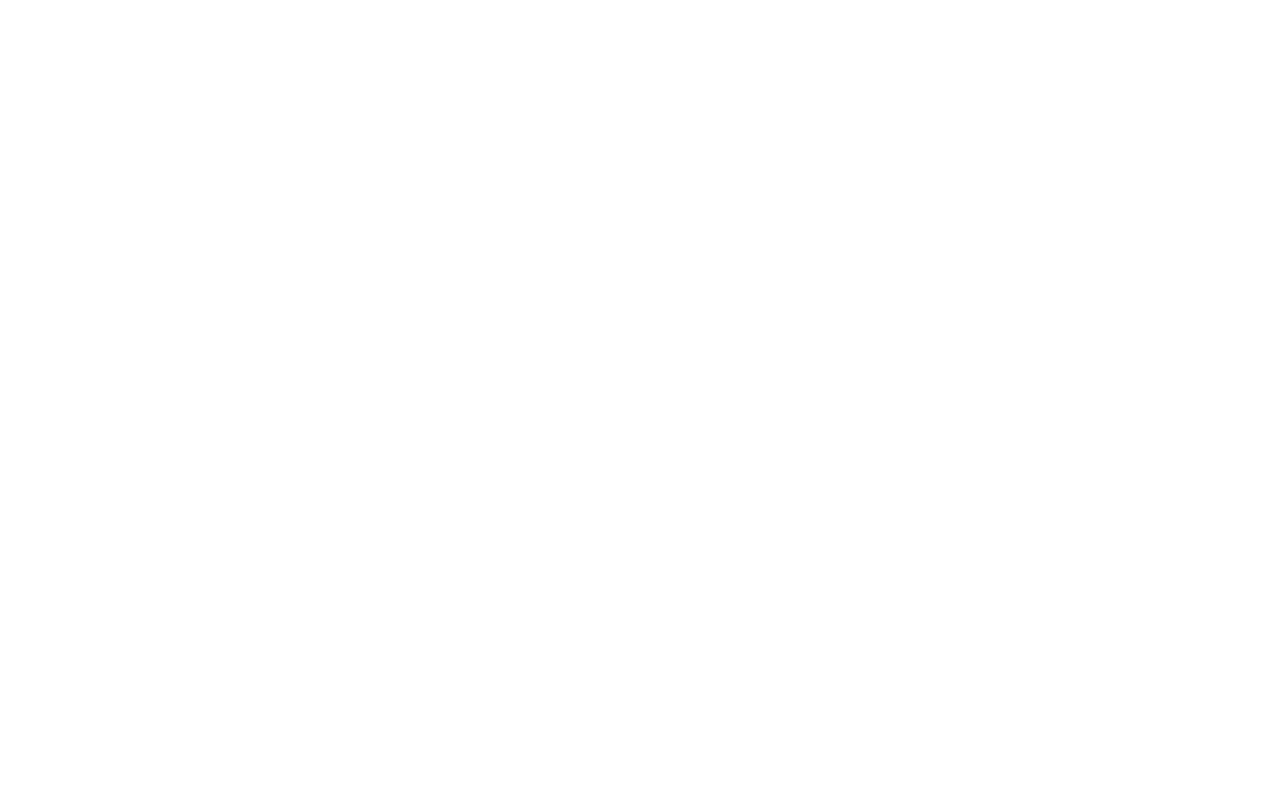
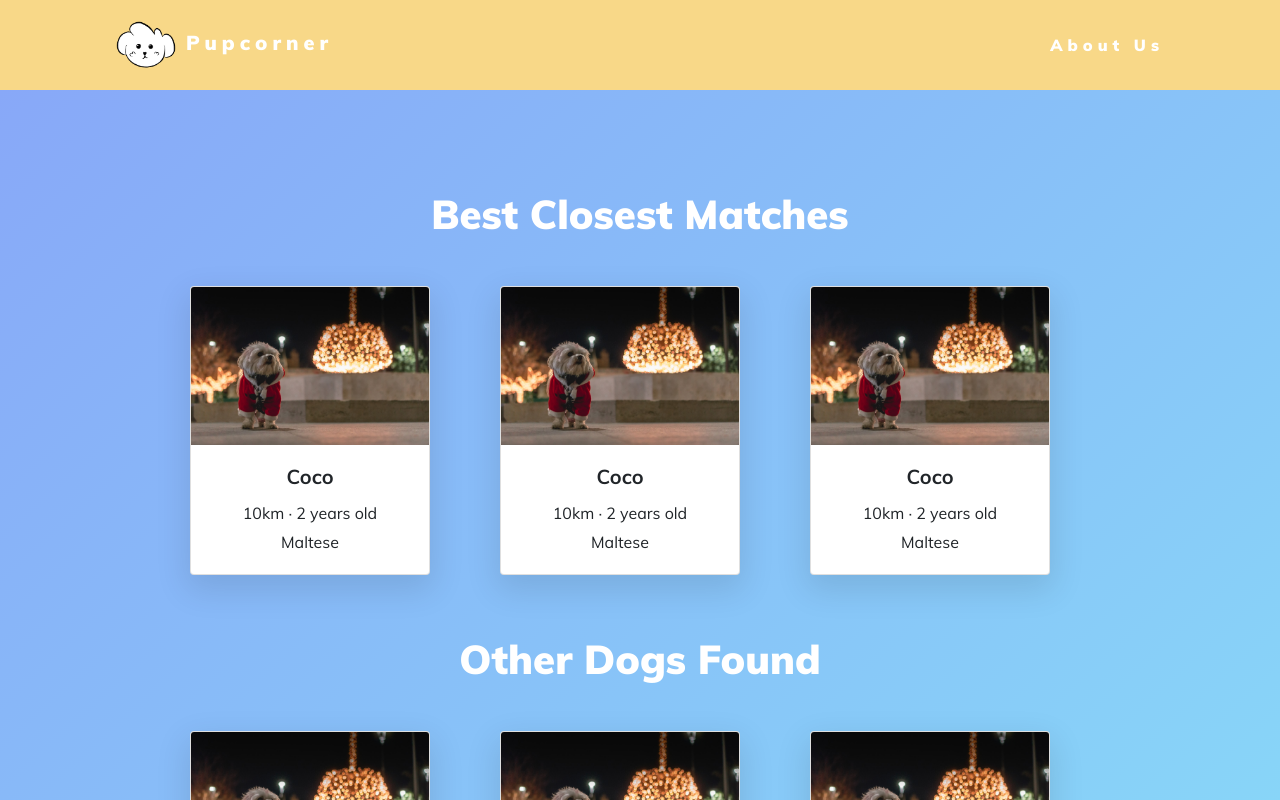
Before and after one commit to paulovlutz/pupcorner, a React (Create React App) app in the folder client/: page /dogsfound in a window 1280 px wide. Shown: the top 800 px of the page. Built offline with nearby package versions, Linux system fonts and the light colour scheme.

Commit message:
add DogsFoundPage, RetakeQuiz Button component, CardDogFound, and favicon

```diff
--- a/client/src/App.js
+++ b/client/src/App.js
@@ -2,6 +2,7 @@
 import { BrowserRouter, Route, Switch } from "react-router-dom";
 import HomePage from './pages/HomePage/HomePage';
 import QuizPage from './pages/QuizPage/QuizPage';
+import DogsFound from './pages/DogsFound/DogsFound';
 
 function App() {
   return (
@@ -9,6 +10,7 @@
       <Switch>
         <Route path="/" exact component={HomePage} />
         <Route path="/quiz" component={QuizPage} />
+        <Route path="/dogsfound" component={DogsFound} />
       </Switch>
     </BrowserRouter>
   );
--- /dev/null
+++ b/client/src/components/ButtonRetakeQuiz/ButtonRetakeQuiz.js
@@ -0,0 +1,11 @@
+import React from "react";
+import './ButtonRetakeQuiz.scss';
+import Button from 'react-bootstrap/Button'
+
+const ButtonRetakeQuiz = () => {
+    return (
+        <Button className="buttonRetakeQuiz">Retake the Quiz</Button>
+    )
+}
+
+export default ButtonRetakeQuiz;
--- /dev/null
+++ b/client/src/components/ButtonRetakeQuiz/ButtonRetakeQuiz.scss
@@ -0,0 +1,17 @@
+@import "../../styles/mixins";
+
+.buttonRetakeQuiz {
+    background-color: $yellow;
+    border: 1px solid $yellow;
+    color: $white;
+    font-family: "Muli-Black";
+    letter-spacing: 3px;
+    margin: 40px 0;
+    box-shadow: 0 12px 32px 4px rgba($black, .1);
+
+    &:hover {
+        background-color: $white;
+        border: 1px solid $white;
+        color: $yellow;
+    }
+}
--- /dev/null
+++ b/client/src/components/CardDogFound/CardDogFound.js
@@ -0,0 +1,72 @@
+import React, { Component } from "react";
+import './CardDogFound.scss';
+import Card from 'react-bootstrap/Card';
+import dogExample from '../../assets/images/dogExample.jpeg';
+import Col from 'react-bootstrap/Col';
+import Row from "react-bootstrap/Row";
+
+class CardDogFound extends Component {
+
+    cardDogsOption = [
+        {
+            name: "Coco",
+            distance: "10km",
+            breed: "Maltese",
+            age: "2 years old"
+        },
+        {
+            name: "Coco",
+            distance: "10km",
+            breed: "Maltese",
+            age: "2 years old"
+        },
+        {
+            name: "Coco",
+            distance: "10km",
+            breed: "Maltese",
+            age: "2 years old"
+        }
+    ]
+
+    render() {
+        return(
+            <>
+                {this.cardDogsOption.map((card, _) => {
+                    return (
+                        <Col lg="auto">
+                            <Card className="dogfound__card">
+                                <div className="dogfound__card-like">
+                                    <button className="dogfound__card-heart"><i class="fas fa-heart dogfound__card-icon"></i></button>
+                                </div>
+                                <container className="dogfound__card-container">
+                                    <Card.Img className="dogfound__card-image" variant="top" src={dogExample} />
+                                    <Card.Body>
+                                        <Row className="justify-content-md-center">
+                                            <Card.Title className="dogfound__card-title">{card.name}</Card.Title>
+                                        </Row>
+                                        <Row className="justify-content-md-center">
+                                            <Card.Text>
+                                                <Row>
+                                                    <Col>
+                                                        <span>{card.distance}</span> &#183; <span>{card.age}</span>
+                                                    </Col>
+                                                </Row>
+                                                <Row>
+                                                    <Col>
+                                                        <span className="dogfound__card-breed">{card.breed}</span>
+                                                    </Col>
+                                                </Row>
+                                            </Card.Text>
+                                        </Row>
+                                    </Card.Body>
+                                </container>
+                            </Card>
+                        </Col>
+                    )
+                })}
+            </>
+        )
+    }
+}
+
+export default CardDogFound;
--- /dev/null
+++ b/client/src/components/CardDogFound/CardDogFound.scss
@@ -0,0 +1,85 @@
+@import '../../styles/mixins';
+
+.dogfound {
+    &__card {
+        font-family: "Muli-Regular";
+        z-index: 1;
+        width: 15rem;
+        margin: 40px 40px 20px 0;
+        box-shadow: 0 12px 32px 4px rgba($black, .1);
+        position: relative;
+        cursor: pointer;
+        border-radius: 8px;
+
+        &:hover &-like, &-like:focus-within {
+            width:10rem;
+            height:10rem;
+        }
+
+        &-image {
+            border-top-left-radius: 8px;
+            border-top-right-radius: 8px;
+        }
+
+        &-like {
+            position: absolute;
+            top: 1.25rem;
+            left: 1.25rem;
+            border-radius: 100%;
+            width: 0rem;
+            height: 0rem;
+            transform: translate(-50%, -50%);
+            transition: .25s cubic-bezier(0.25, 0, 0, 1);
+        }
+
+        &-heart {
+            display: grid;
+            place-items: center;
+            position: absolute;
+            width: 2rem;
+            height: 2rem;
+            border: none;
+            border-radius: 100%;
+            background: $white;
+            color: $yellow;
+            transform: translate(-50%, -50%);
+            cursor: pointer;
+            transition: .25s cubic-bezier(0.25, 0, 0, 1);
+            box-shadow: 0 0 0rem -.25rem $yellow;
+
+            &:hover {
+                background: $yellow;
+                color: $white;
+                box-shadow: 0 0 2rem -.25rem $yellow;
+                width: 2.5rem;
+                height: 2.5rem;
+            }
+
+            &:first-child:nth-last-child(1),
+            &:first-child:nth-last-child(1) ~ * {
+                &:nth-child(1) {
+                    left: 25%;
+                    top: 25%;
+                }
+            }
+        }
+
+        &-container {
+            z-index: 1;
+        }
+
+        &-title {
+            font-family: "Muli-Bold";
+        }
+
+        &-breed {
+            display: flex;
+            justify-content: center;
+            margin-top: 5px;
+        }
+
+        &-paw {
+            font-size: 0.2rem;
+        }
+    }
+}
--- /dev/null
+++ b/client/src/pages/DogsFound/DogsFound.js
@@ -0,0 +1,36 @@
+import React, { Component } from "react";
+import './DogsFound.scss';
+import Header from '../../components/Header/Header';
+import CardDogFound from '../../components/CardDogFound/CardDogFound';
+import Row from 'react-bootstrap/Row';
+import ButtonRetakeQuiz from "../../components/ButtonRetakeQuiz/ButtonRetakeQuiz";
+
+class HomePage extends Component {
+    render() {
+        return (
+            <>
+                <Header />
+                <section className="dogsfound">
+                    <div className="dogsfound__closest">
+                        <h1 className="dogsfound__title">Best Closest Matches</h1>
+                        <Row className="justify-content-lg-center">
+                            <CardDogFound />
+                        </Row>
+                    </div>
+
+                    <div className="dogsfound__others">
+                        <h1 className="dogsfound__title">Other Dogs Found</h1>
+                        <Row className="justify-content-lg-center">
+                            <CardDogFound />
+                        </Row>
+                    </div>
+                    <Row className="justify-content-lg-center">
+                        <ButtonRetakeQuiz />
+                    </Row>
+                </section>
+            </>
+        )
+    }
+}
+
+export default HomePage;
--- /dev/null
+++ b/client/src/pages/DogsFound/DogsFound.scss
@@ -0,0 +1,27 @@
+@import '../../styles/mixins';
+
+.dogsfound {
+    background: $darker-blue;
+    background: -webkit-linear-gradient(top left, $darker-blue 0%, $blue 100%);
+    background: -moz-linear-gradient(top left, $darker-blue 0%, $blue 100%);
+    background: -o-linear-gradient(top left, $darker-blue 0%, $blue 100%);
+    background: linear-gradient(to bottom right, $darker-blue 0%, $blue 100%);
+    min-height: 100vh;
+    padding: 100px;
+    font-family: "Muli-Regular";
+
+    &__title {
+        display: flex;
+        justify-content: center;
+        color: $white;
+        font-family: "Muli-Black";
+    }
+
+    @include desktop {
+        position: relative;
+    }
+
+    &__others {
+        margin-top: 40px;
+    }
+}
```
Also changed, not shown: client/src/assets/images/dogExample.jpeg (added), client/src/index.css (line endings or trailing spaces), 1 other file (tests, documents, lock files or other folders).
